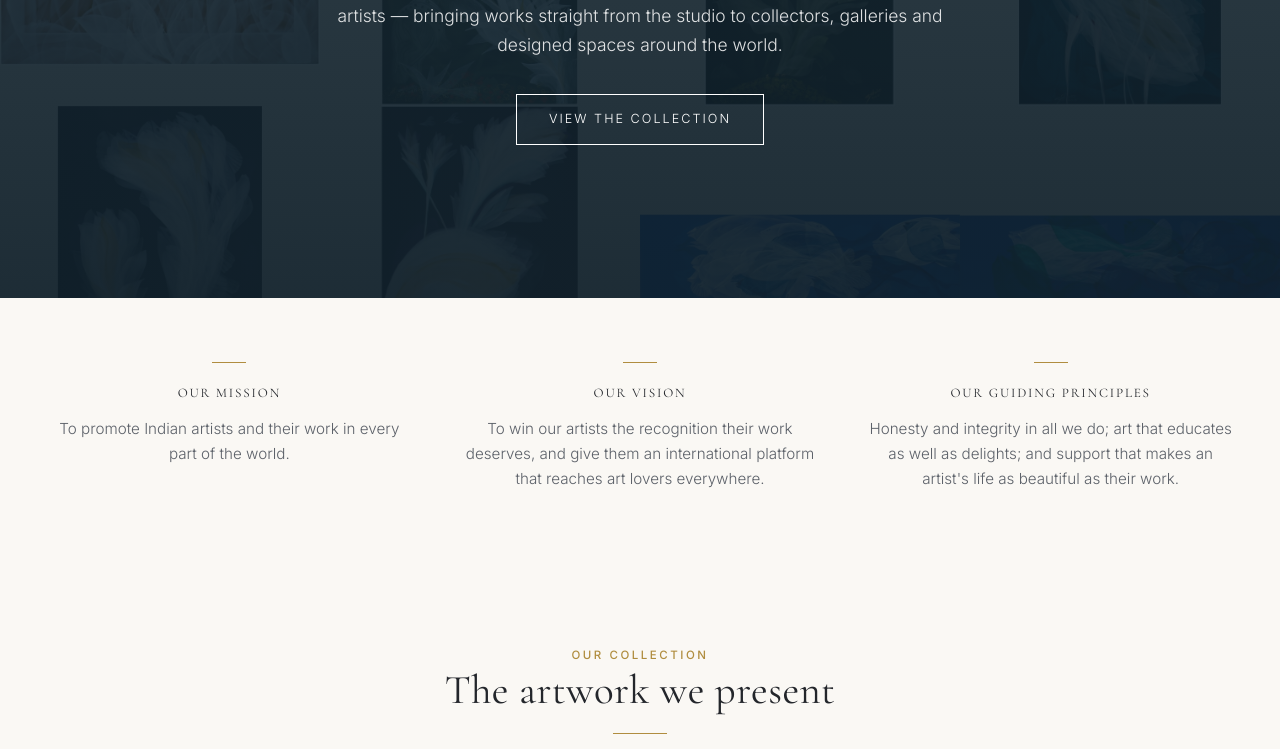
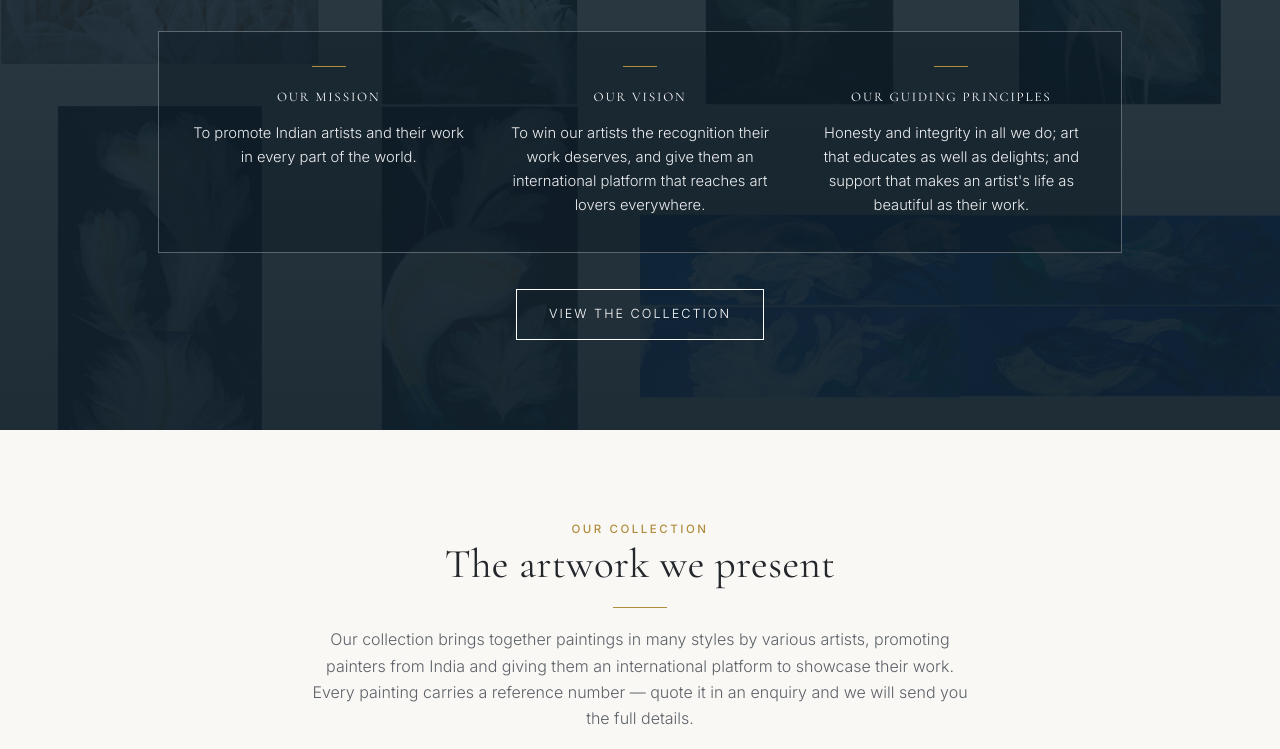
Before and after one commit to shefsriv/indus-art-collection, a website built with Vite: page index.html in a window 1280 px wide. Shown: the part 463-1212 px from the top of the page. Built offline with nearby package versions, Linux system fonts and the light colour scheme.

```diff
--- a/src/main.ts
+++ b/src/main.ts
@@ -235,21 +235,18 @@ function homePage(): string {
         <span class="eyebrow">${t(TEXT.home.eyebrow)}</span>
         <h1>${t(TEXT.home.heading)}</h1>
         <p>${t(TEXT.home.intro)}</p>
+        <div class="values-box">
+          <ul class="values">
+            ${TEXT.values.items.map((v) => `
+              <li>
+                <h3>${t(v.heading)}</h3>
+                <p>${t(v.body)}</p>
+              </li>`).join('')}
+          </ul>
+        </div>
         <div class="btn-row">
           <a class="btn btn-light" href="#/gallery">${t(TEXT.home.galleryButton)}</a>
         </div>
-      </div>
-    </section>
-
-    <section class="section section-values">
-      <div class="wrap">
-        <ul class="values">
-          ${TEXT.values.items.map((v) => `
-            <li>
-              <h3>${t(v.heading)}</h3>
-              <p>${t(v.body)}</p>
-            </li>`).join('')}
-        </ul>
       </div>
     </section>
 
--- a/src/styles.css
+++ b/src/styles.css
@@ -189,7 +189,8 @@ h3 { font-size: 1.3rem; }
   inset: 0;
   background: linear-gradient(180deg, rgba(15, 30, 40, 0.72), rgba(15, 30, 40, 0.88));
 }
-.hero-inner { position: relative; z-index: 2; color: #fff; padding: 90px 28px; max-width: 780px; }
+/* Wider than the words need, so the three points below sit in three columns. */
+.hero-inner { position: relative; z-index: 2; color: #fff; padding: 90px 28px; max-width: 1020px; }
 .hero-inner h1 { color: #fff; margin-bottom: 20px; }
 .hero-inner p { font-size: 1.09rem; color: rgba(255, 255, 255, 0.86); margin: 0 auto 34px; max-width: 620px; }
 
@@ -221,16 +222,27 @@ h3 { font-size: 1.3rem; }
 /* a section that is only a heading and a paragraph needs no gap under it */
 .section-head:last-child { margin-bottom: 0; }
 
-/* Mission, vision and guiding principles, directly under the home banner.
-   Three columns on a wide screen, stacked on a telephone. */
-.section-values { padding: 64px 0; }
+/* Mission, vision and guiding principles — a box inside the home banner,
+   between the opening paragraph and the "View the collection" button. Three
+   columns on a wide screen, stacked on a telephone. */
+.values-box {
+  border: 1px solid rgba(255, 255, 255, 0.3);
+  /* Darkened rather than lightened: the banner photographs show through, and
+     pale text needs the ground under it kept dark to stay readable. */
+  background: rgba(12, 26, 35, 0.46);
+  padding: 34px 32px;
+  margin: 0 auto 36px;
+}
+/* Written as a descendant of .values so it outranks the grey .values p below. */
+.values-box .values h3 { color: #fff; }
+.values-box .values p { color: rgba(255, 255, 255, 0.92); }
 .values {
   list-style: none;
   padding: 0;
   margin: 0;
   display: grid;
   grid-template-columns: repeat(3, 1fr);
-  gap: 48px;
+  gap: 36px;
 }
 .values li { text-align: center; }
 .values li::before {
@@ -248,10 +260,11 @@ h3 { font-size: 1.3rem; }
   font-weight: 500;
   margin: 0 0 12px;
 }
-.values p { margin: 0; color: var(--ink-soft); font-size: 0.95rem; }
+.values p { margin: 0; color: var(--ink-soft); font-size: 0.92rem; line-height: 1.65; }
 
 @media (max-width: 860px) {
-  .values { grid-template-columns: 1fr; gap: 38px; }
+  .values { grid-template-columns: 1fr; gap: 30px; }
+  .values-box { padding: 28px 22px; }
 }
 .rule { width: 54px; height: 1px; background: var(--gold); margin: 18px auto; }
 
```
Also changed, not shown: 1 other file.
